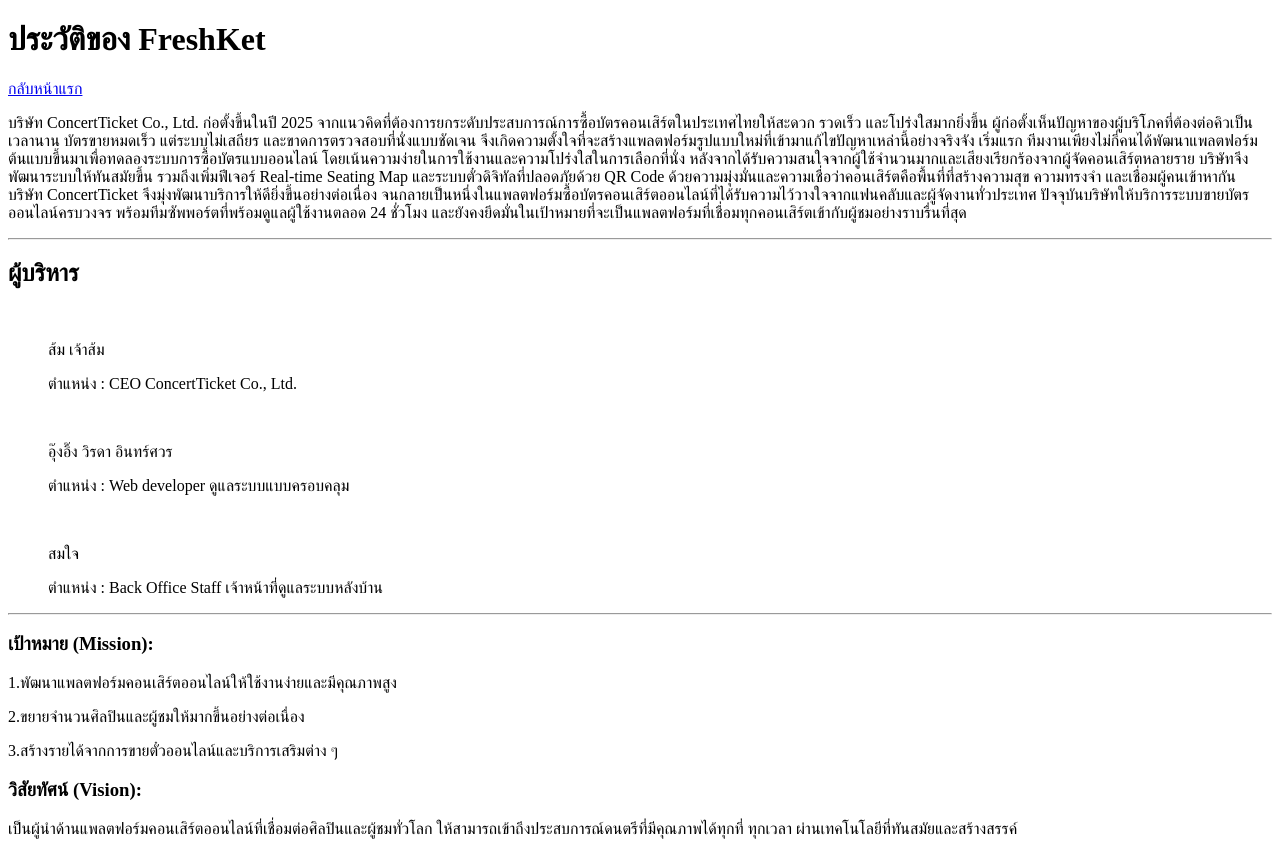
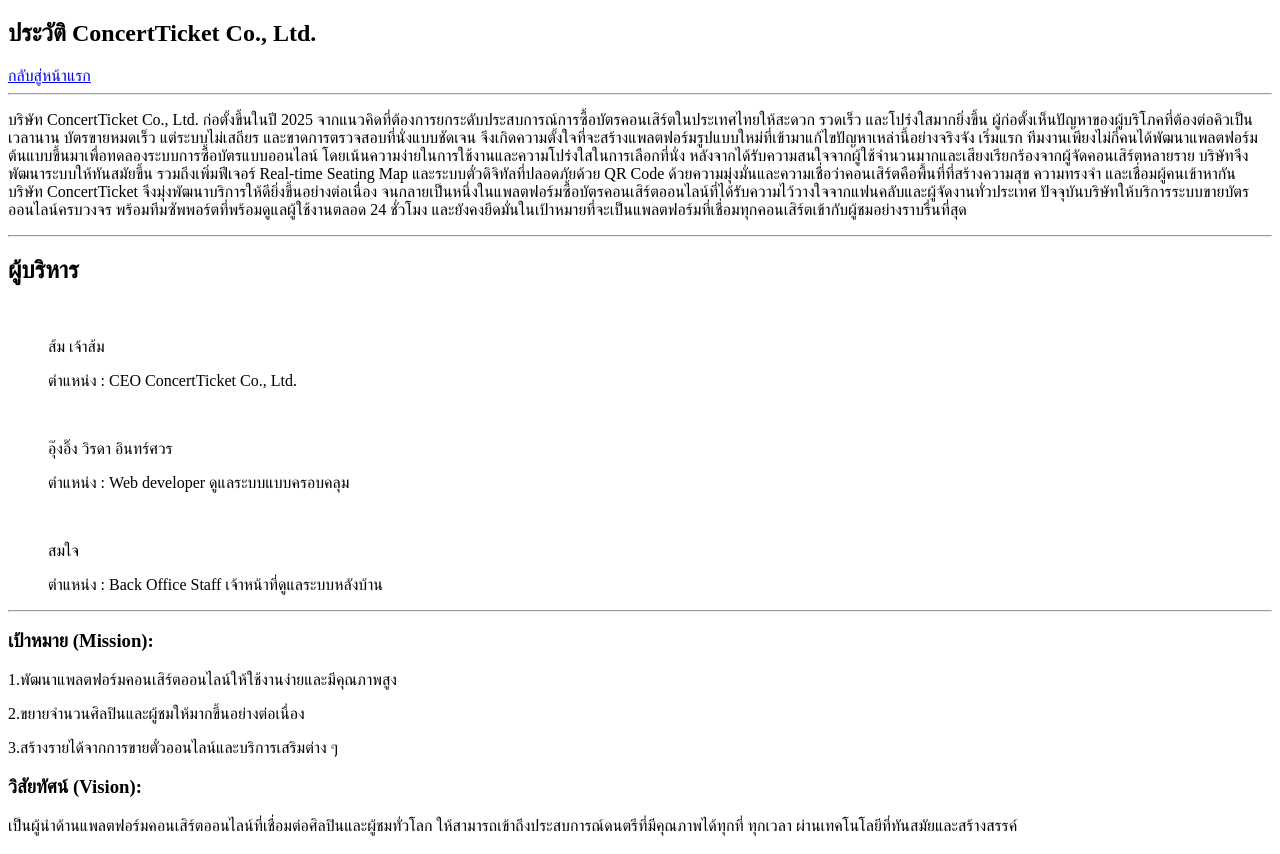
Before and after one commit to 67160411/my-business-web, a plain HTML site: page about.html in a window 1280 px wide. Drawn offline with Linux system fonts and the light colour scheme.

Commit message:
Add: about.html

```diff
--- a/about.html
+++ b/about.html
@@ -7,12 +7,13 @@
   </head>
   <body>
     <header>
-      <div class="point">
-        <h1>ประวัติของ FreshKet</h1>
-      </div>
-      <div>
-        <a href="index.html">กลับหน้าแรก</a>
-      </div>
+      <header>
+        <nav>
+          <h1>ประวัติ ConcertTicket Co., Ltd.</h1>
+          <a href="index.html">กลับสู่หน้าแรก</a>
+        </nav>
+        <hr />
+      </header>
       <div class="About Us">
         <p>
           บริษัท ConcertTicket Co., Ltd. ก่อตั้งขึ้นในปี 2025
```
